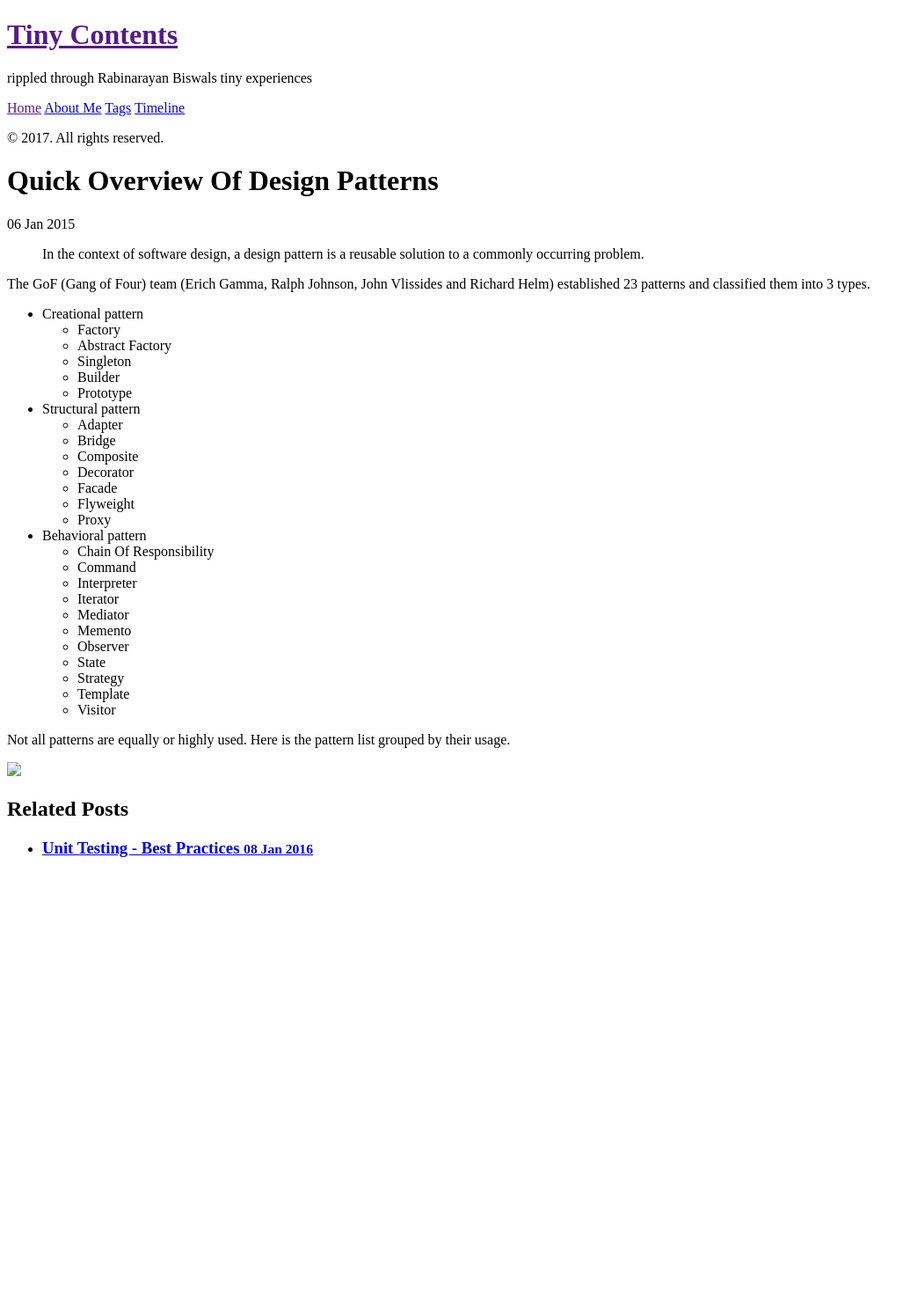
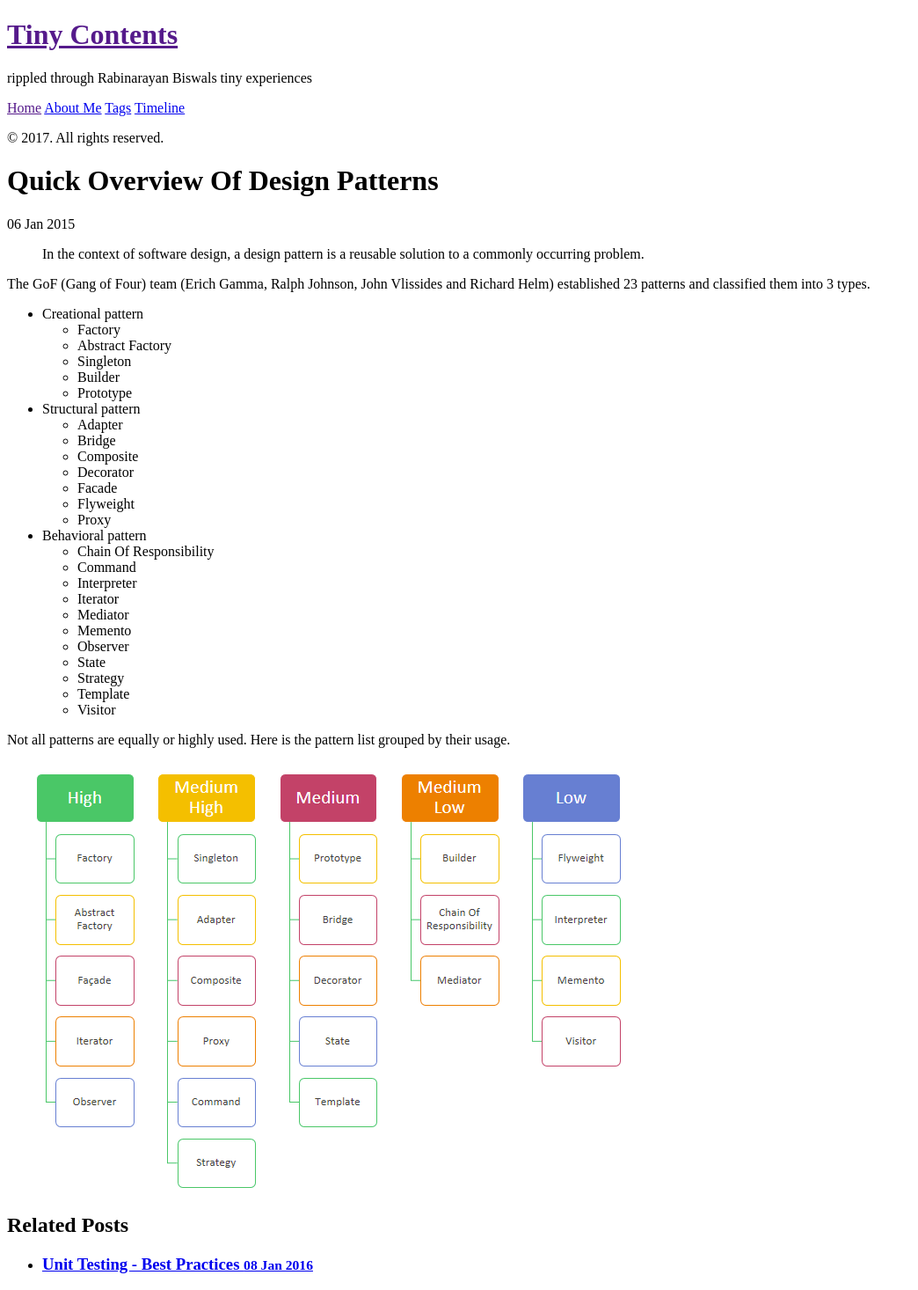
Before and after one commit to rabibiswal/rabibiswal.github.io, a Jekyll site: the page built from _posts/2015-01-06-quick-overview-of-design-patterns.md, in a window 1280 px wide. Shown: the whole page at 88% size, without its empty margins (0-1044 px from the left). Built offline with Jekyll 4.4.1, drawn with Linux system fonts in a browser that asks for light colours; Markdown is read by kramdown in place of the engine named in the settings; before the commit the page ends 993 px from its top, so only the background shows below that.

Commit message:
image location

```diff
--- a/_posts/2015-01-06-quick-overview-of-design-patterns.md
+++ b/_posts/2015-01-06-quick-overview-of-design-patterns.md
@@ -37,4 +37,4 @@ The GoF (Gang of Four) team (Erich Gamma, Ralph Johnson,  John Vlissides and Ric
 
 Not all patterns are equally or highly used. Here is the pattern list grouped by their usage.
 
-<img src="../public/image/posts/design-patterns-usage.png" />
+<img src="/public/image/posts/design-patterns-usage.png" />
```
